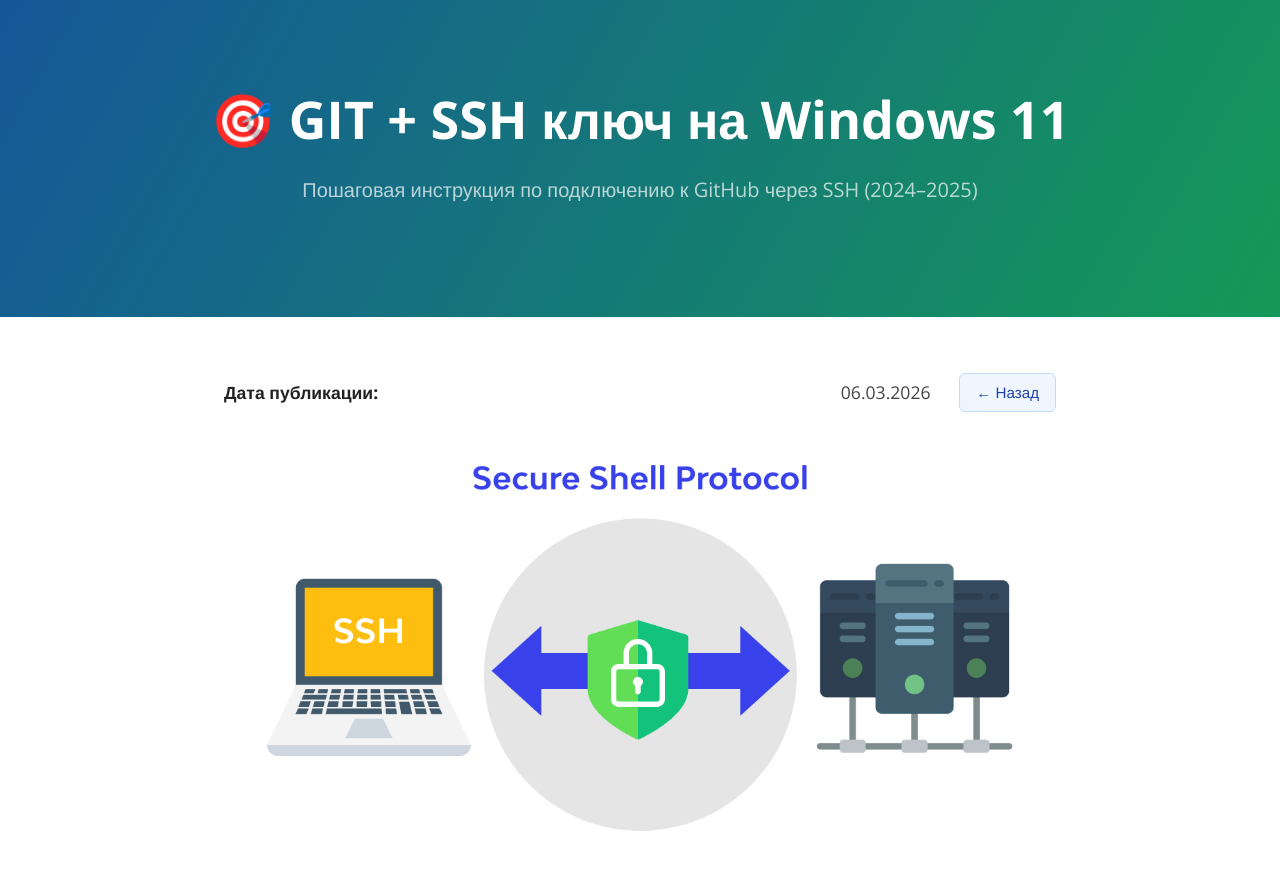
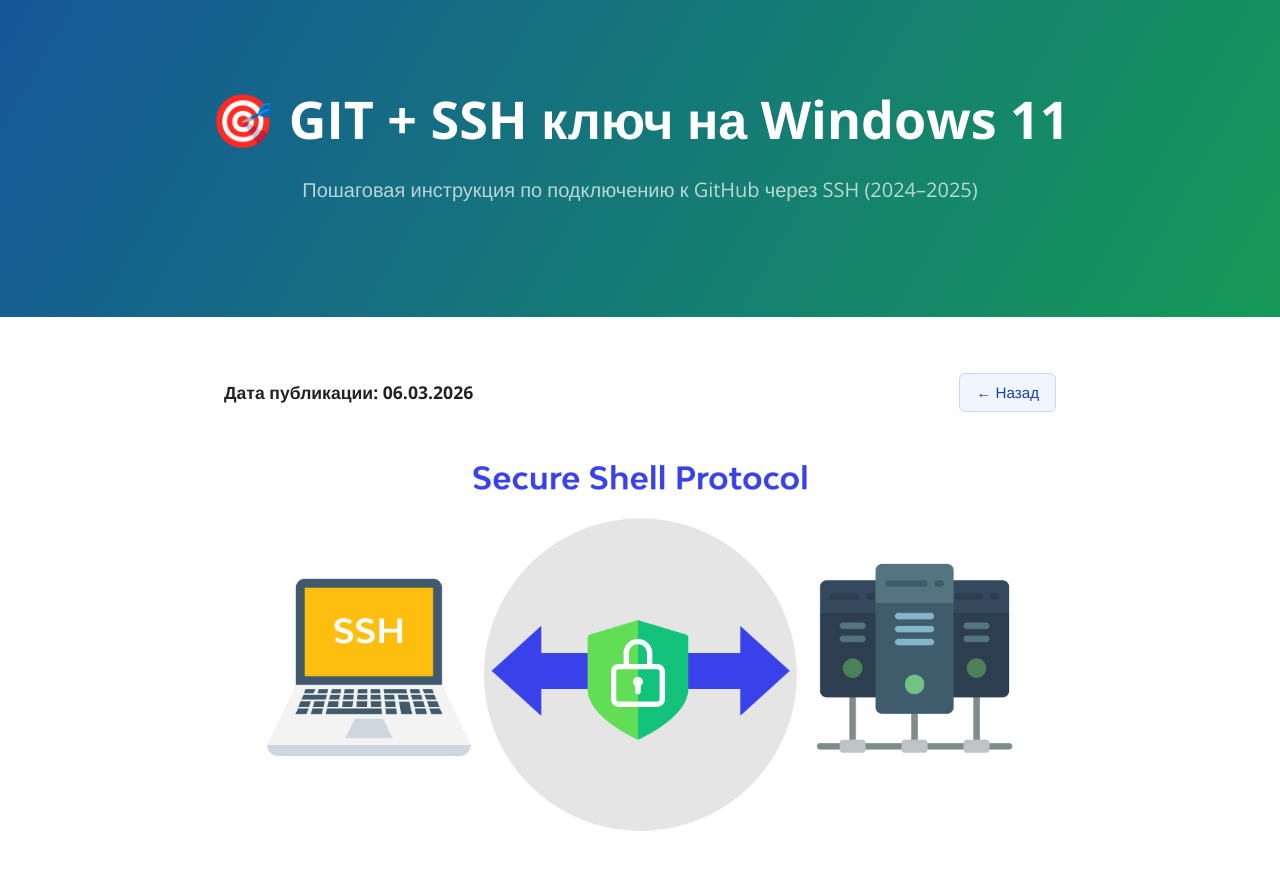
Before and after one commit to MyWhiteShadow/MyWhiteShadow.github.io, a Jekyll site: the page built from GithubSSHIntegration.md, in a window 1280 px wide and 900 px high. Shown: the top 870 px of the window. Built offline with Jekyll 4.4.1, drawn with Linux system fonts in a browser that asks for light colours.

Commit message:
правки элементов

```diff
--- a/GithubSSHIntegration.md
+++ b/GithubSSHIntegration.md
@@ -11,10 +11,9 @@ description: Пошаговая инструкция по подключению
   margin: 1.5rem 0;
   font-size: 1.1rem;
 ">
-  <strong style="font-weight: 600; color: #222;">Дата публикации:</strong>
+  <strong style="font-weight: 600; color: #222;">Дата публикации: 06.03.2026</strong>
 
-  <div style="display: flex; align-items: center; gap: 1.8rem;">
-    <time datetime="2026-03-06" style="color: #444;">06.03.2026</time>
+  <div style="display: flex; align-items: Center; gap: 1.8rem;">
 
     <a href="./" style="
       color: #1e40af;
```
